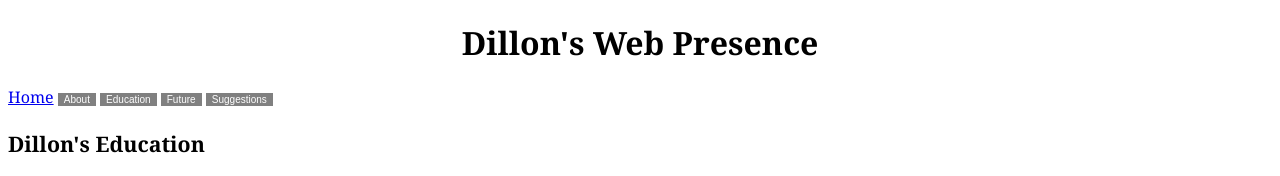
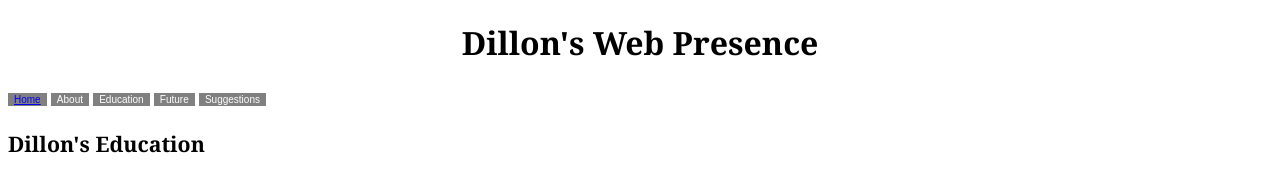
Before and after one commit to z1827320/475personalproject, a plain HTML site: page index.html in a window 1280 px wide. Shown: the top 176 px of the page. Drawn offline with Linux system fonts and the light colour scheme.

Commit message:
Update index.html

```diff
--- a/index.html
+++ b/index.html
@@ -11,7 +11,7 @@
                 <h1>Dillon's Web Presence</h1>
             </header>
             <nav>
-                <a href="index.html">Home</a>
+                <button class="dropbtn"><a href="index.html">Home</a></button>
                 <div class="dropdown">
                     <button class="dropbtn">About</button>
                     <div class="dropdown-content">
```
